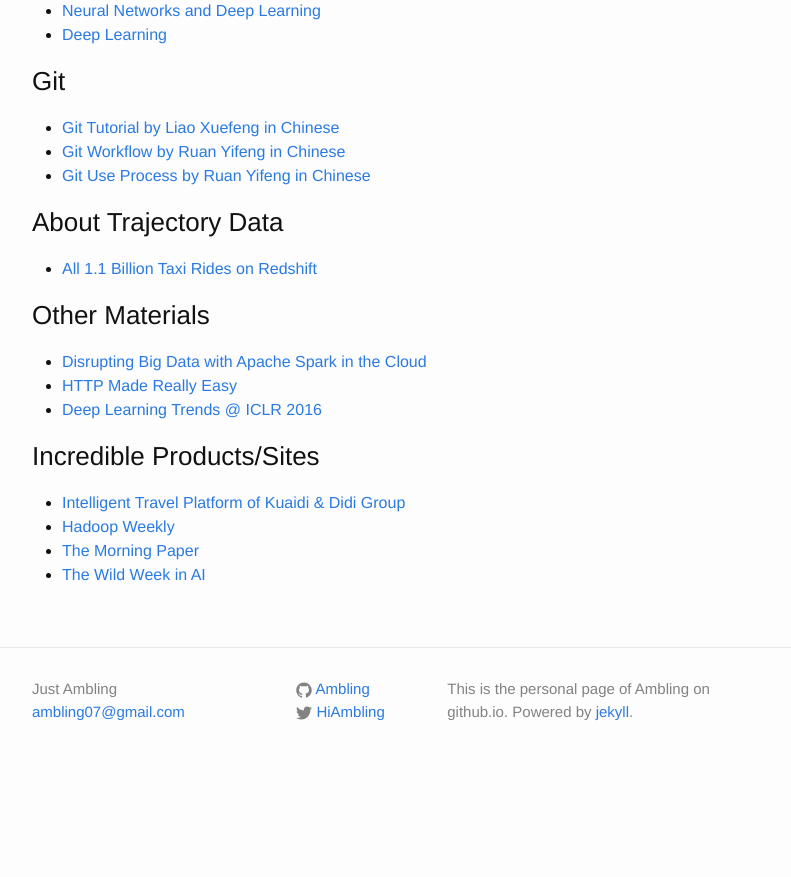
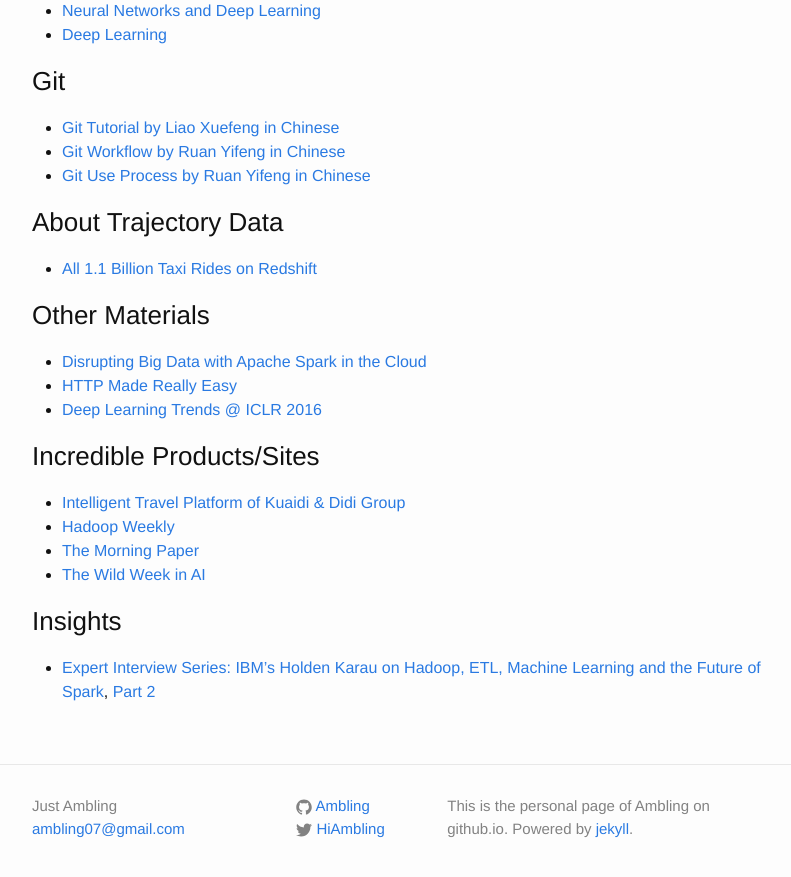
Before and after one commit to ambling/ambling.github.io, a Jekyll site: the page built from 00-recommands.md, in a window 1280 px wide and 900 px high, scrolled down 1416 px. Shown: the top 877 px of the window, without its empty margins (238-1029 px from the left). Built offline with Jekyll 4.4.1, drawn with Linux system fonts in a browser that asks for light colours; before the commit the page ends 2199 px from its top, so only the background shows below that.

Commit message:
add insights

```diff
--- a/00-recommands.md
+++ b/00-recommands.md
@@ -75,3 +75,6 @@ permalink: /recommands/
 - [Hadoop Weekly](https://www.hadoopweekly.com/)
 - [The Morning Paper](https://blog.acolyer.org/)
 - [The Wild Week in AI](http://www.wildml.com/newsletter/)
+
+### Insights
+- [Expert Interview Series: IBM’s Holden Karau on Hadoop, ETL, Machine Learning and the Future of Spark](http://blog.syncsort.com/2016/06/big-data/ibms-holden-karau-on-hadoop-etl-machine-learning-and-the-future-of-spark/), [Part 2](http://blog.syncsort.com/2016/06/big-data/expert-interview-series-ibms-holden-karau-hadoop-etl-machine-learning-future-spark-part-2/)
```
